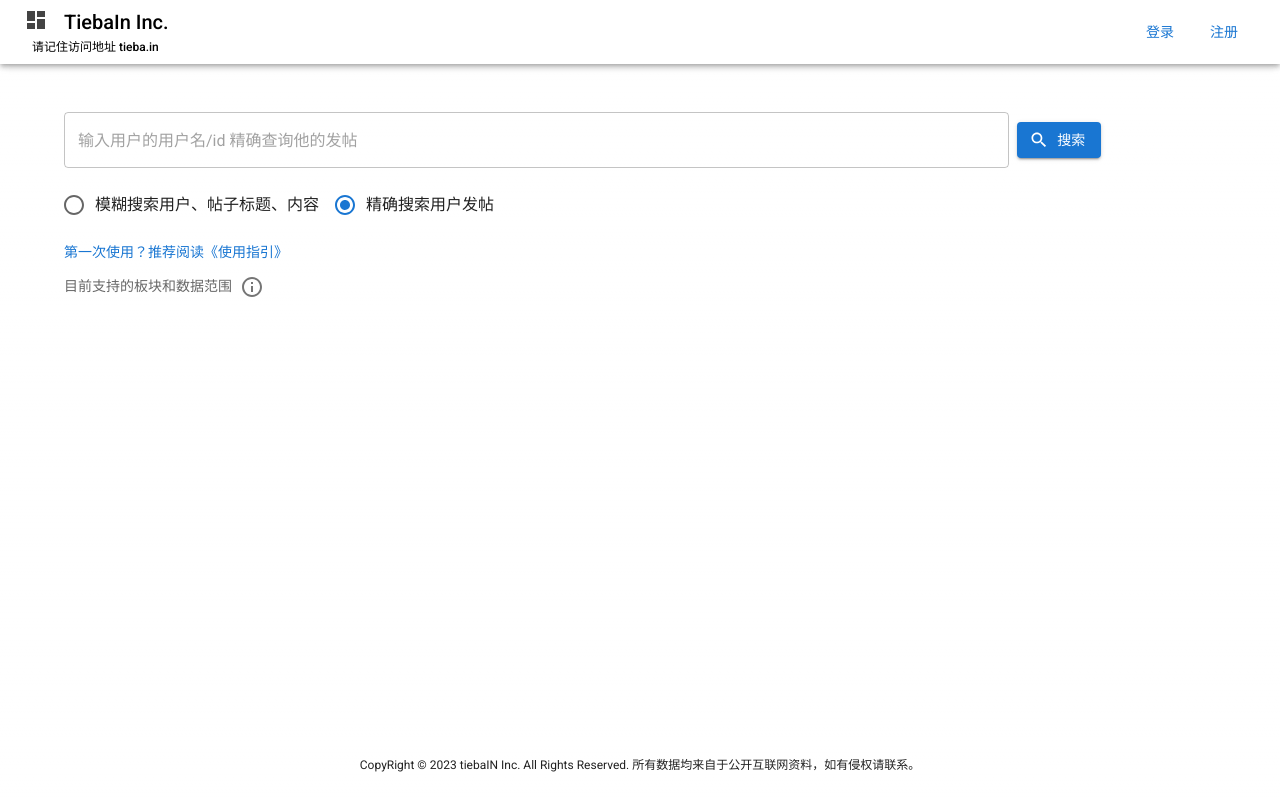
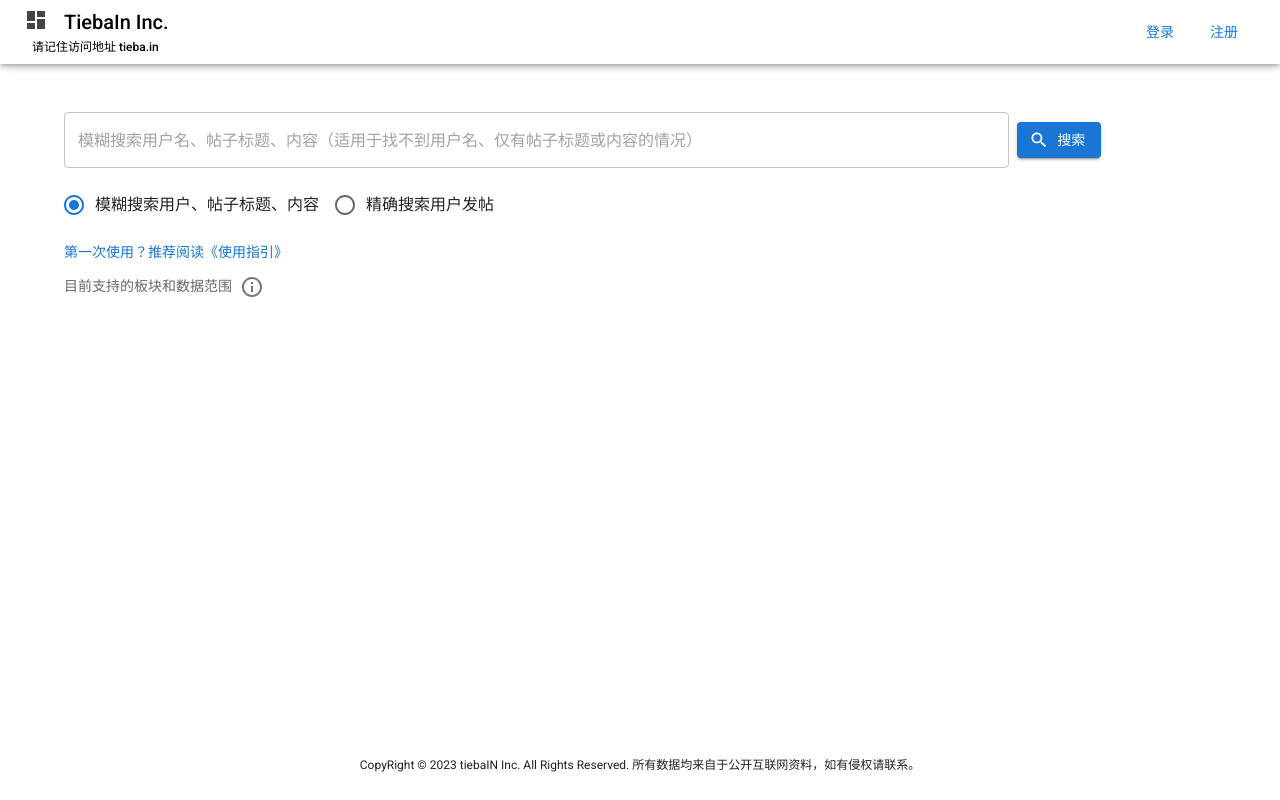
Before and after one commit to XiaTiaoQAQ/tieba818-nextjs, a Next.js app: page / in a window 1280 px wide. Built offline with nearby package versions, Linux system fonts and the light colour scheme.

Commit message:
1. 修改文案

```diff
--- a/app/contact-us/page.js
+++ b/app/contact-us/page.js
@@ -20,7 +20,7 @@ export default function ContactUsPage() {
 - 您的联系信息，如地址、电话号码和电子邮件地址。
 - 一个声明，表明您相信上述信息是正确的，并且您是所声称的侵权内容的版权所有者或已被授权代表该版权所有者。
 
-请将上述信息发送到我们的指定版权代理的以下邮箱地址：
+请将上述信息发送到以下邮箱地址：
 
 [tieba23.in@gmail.com](mailto:tieba23.in@gmail.com)
 
--- a/app/page.js
+++ b/app/page.js
@@ -382,7 +382,7 @@ export const SearchResults = ({
 
 
 export default function Home({searchParams: {queryType, queryWord}}) {
-    const [searchType, setSearchType] = useState('accurate_user');
+    const [searchType, setSearchType] = useState('fuzzy');
     const [searchValue, setSearchValue] = useState('');
     const showToast = useToast();
     const [currentSearchTypeString, setCurrentSearchTypeString] = useState('');
@@ -390,7 +390,7 @@ export default function Home({searchParams: {queryType, queryWord}}) {
 
     // 根据搜索类型设置placeholder
     const searchPlaceholder = searchType === 'accurate_user' ?
-        '输入用户的用户名/id 精确查询他的发帖' :
+        '输入用户的主页链接URL/id 精确查询他的发帖' :
         '模糊搜索用户名、帖子标题、内容（适用于找不到用户名、仅有帖子标题或内容的情况）';
 
     const [loading, setLoading] = useState(false);
```
